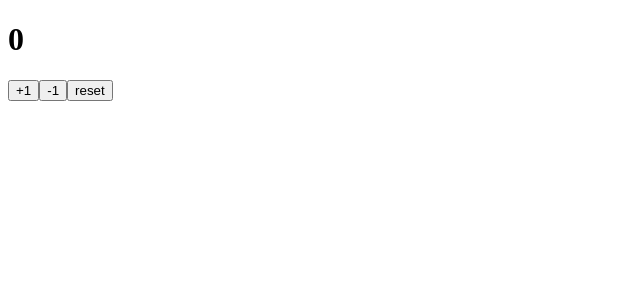
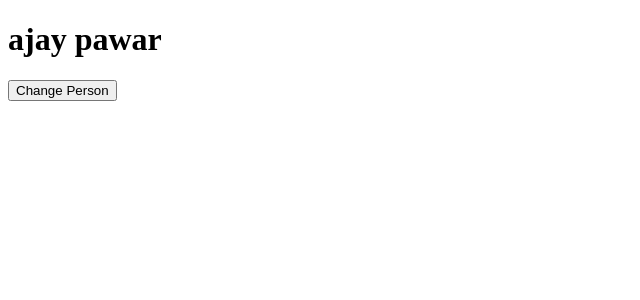
Before and after one commit to ajaydahare/react-render, a React (Create React App) app: page / in a window 1280 px wide. Shown: the top 300 px of the page, without its empty margins (0-640 px from the left). Built offline with nearby package versions, Linux system fonts and the light colour scheme.

Commit message:
state immutability

```diff
--- a/src/App.js
+++ b/src/App.js
@@ -1,13 +1,12 @@
-import React from 'react'
-import UseReducerRender from './components/UseReducerRender'
-import UseStateRender from './components/UseStateRender'
+import React from "react";
+import ObjectUseState from "./components/immutable state/ObjectUseState";
 
 function App() {
-    return (
-        <div>
-            <UseReducerRender />
-        </div>
-    )
+  return (
+    <div>
+      <ObjectUseState />
+    </div>
+  );
 }
 
-export default App
+export default App;
--- /dev/null
+++ b/src/components/immutable state/ObjectUseState.js
@@ -0,0 +1,40 @@
+import React, { useState } from "react";
+
+const initialState = {
+  fname: "ajay",
+  lname: "pawar",
+};
+function ObjectUseState() {
+  const [person, setPerson] = useState(initialState);
+
+  const changePerson = () => {
+    // person.fname = "aman";  // do not mutted objects directly ,it does not work
+    // person.lname = "pawar";
+    // setPerson(person);
+
+    const newPerson = { ...person };
+    newPerson.fname = "aman";
+    newPerson.lname = "pawar";
+    setPerson(newPerson);
+  };
+
+  //   setPerson({...person,fname:"aman",lname:"pawar"}) // do this instead of above code
+
+  console.log("Object useState");
+  return (
+    <div>
+      <h1>
+        {person.fname} {person.lname}
+      </h1>
+      <button onClick={changePerson}>Change Person</button>
+    </div>
+  );
+}
+
+export default ObjectUseState;
+
+// Note : react work same for array
+
+// conclusion
+// 1) mutating an object or an array as state will not cause a re-render when used with the useState or useReducer hook
+// 2) To re-render , make make a copy of the existing state , modify as necessary and then pass the new state  to the setter function or while returning from a reducer function.
```
